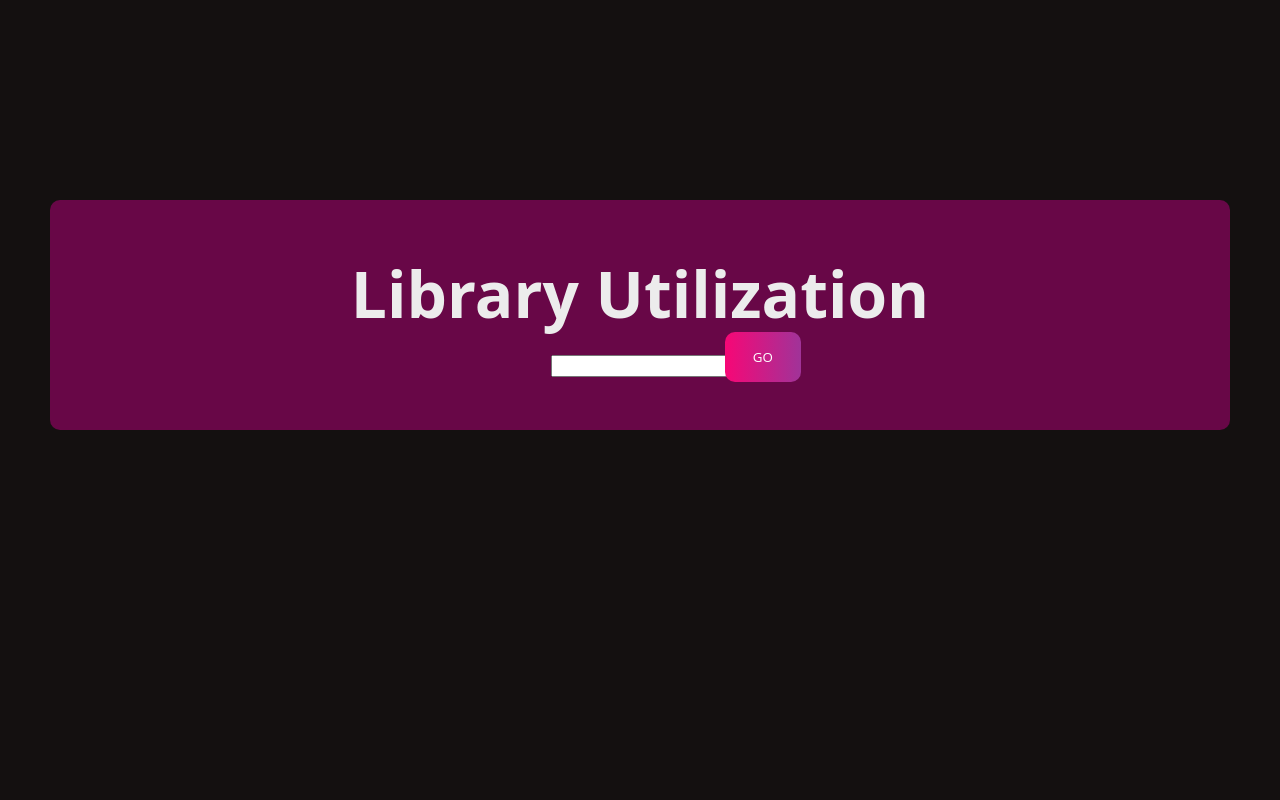
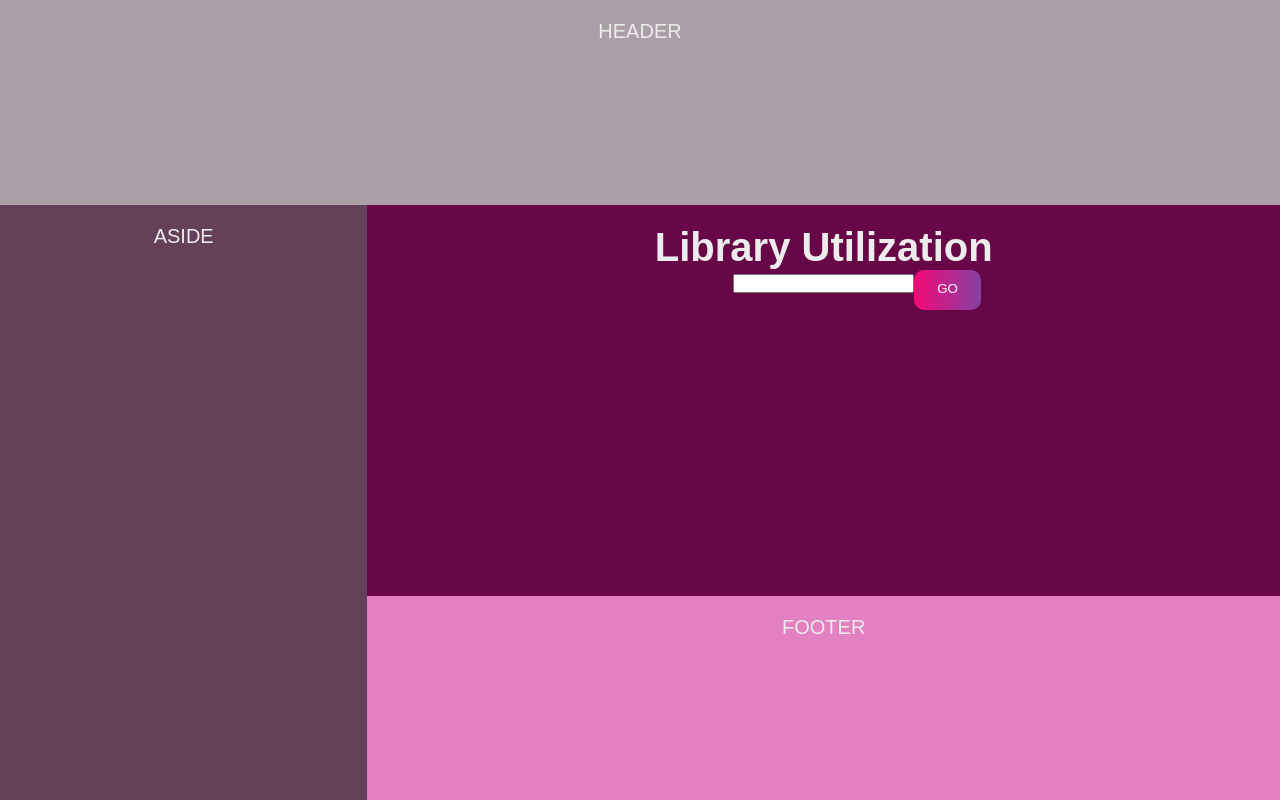
Before and after one commit to kostoglou/LibraryUtilization, a React (Create React App) app: page / in a window 1280 px wide. Built offline with nearby package versions, Linux system fonts and the light colour scheme.

Commit message:
Grid / Css

```diff
--- a/src/App.css
+++ b/src/App.css
@@ -1,40 +1,56 @@
-body{
-  color: #ececec;
-  min-height: 100%;
-  font-family: sans-serif;
-  font-size: 2rem;
-  background-color: #141010;
+* {
+  box-sizing: border-box;
+  padding: 0;
   margin: 0;
+
 }
 
-body > * {
+#body{
+  color: #ececec;
+  font-family: sans-serif;
+  font-size: 20px;
   text-align: center;
-  padding: 50px;
-  /*outline: solid 5px #385170;*/
-  border-radius: 10px;
-}
+  background-color: #121720;
+  margin: 0 ;
+  min-height: 100vh;
 
-.header{
-  grid-area: header;
-}
+  display: grid;
+  grid-template-areas:
+  'header header header'
+  'aside main main'
+  'aside main main'
+  'aside footer footer'
 
-.sidebar{
-  grid-area: aside;
-}
+  ;
 
-.main{
-  grid-area: main;
-  background-color: #680747;
 }
 
 
-body {
-  display: grid;
-  grid:
-  "header"   100px
-  "aside"    50px
-  "main"     auto
+header{
+  grid-area: header;
+  background-color: #ac9ea7;
+  padding: 20px;
 }
+
+aside{
+  grid-area: aside;
+  background-color: #654059;
+  padding: 20px;
+}
+
+main{
+  grid-area: main;
+  background-color: #680747;
+  padding: 20px;
+}
+
+footer{
+  grid-area: footer;
+  background-color: #e280c1;
+  padding: 20px;
+}
+
+
 
 .investigate{
   position:relative;
@@ -53,7 +69,17 @@ body {
   border-top: 0.5px solid #ececec;
   border-left: 0.5px solid #ececec;
   transition: padding 0.5s ease 0s;
+  position: absolute;
+  border: none;
+  width: 15em;
+  height: auto;
+  line-height: 2em;
+  text-align: center;
   overflow: hidden;
+  background-size: 300%;
+  text-transform: uppercase;
+  cursor: pointer;
+  z-index: 1;
 }
 
 .investigate:hover{
@@ -110,29 +136,24 @@ body {
 ul{
   list-style: none;
   position: relative;
-  display: flex;
+
   flex-direction: column;
   gap: 30px;
   border-radius: 10px;
 }
 
-ul li {
-    padding: 2px;
+#listitems {
+    padding: 10px;
     background-color: #142d4c;
     position: relative;
     list-style: none;
     margin: auto;
+    flex-direction: column;
+    gap: 30px;
     border-radius: 10px;
-}
+  }
 
-* {
-  margin: 0;
-  padding: 0;
-  box-sizing: border-box;
-  font-family: 'Open Sans', sans-serif;
-}
-
-button{
+.backorgobutton{
   position: absolute;
   border: none;
   color: #ffffff;
@@ -148,7 +169,23 @@ button{
   z-index: 1;
 }
 
-button:hover{
+.gobutton{
+  position: absolute;
+  border: none;
+  color: #ffffff;
+  width: 5em;
+  height: 3em;
+  line-height: 2em;
+  text-align: center;
+  background: linear-gradient(90deg, #f70776, #8342a4, #af7195, #c3195d);
+  background-size: 300%;
+  border-radius: 10px;
+  text-transform: uppercase;
+  cursor: pointer;
+  z-index: 1;
+}
+
+.backorgobutton:hover{
   animation: animation 8s linear infinite;
   border: none;
 
@@ -159,7 +196,7 @@ button:hover{
   100% {background-position: 400%;}
 }
 
-button::before{
+.backorgobutton::before{
   content: "";
   position: absolute;
   top: -5px;
@@ -174,7 +211,7 @@ button::before{
 
 }
 
-button:hover::before{
+.backorgobutton:hover::before{
   filter: blur(10px);
 }
 
@@ -232,7 +269,7 @@ button:hover::before{
   }
 }
 
-.App-header {
+/*.App-header {
   background-color:#200f21;
   min-height: 100vh;
   display: flex;
@@ -241,7 +278,7 @@ button:hover::before{
   justify-content: center;
   font-size: calc(10px + 2vmin);
   color: white;
-}
+}*/
 
 .App-link {
   color: #61dafb;
--- a/src/App.js
+++ b/src/App.js
@@ -49,18 +49,19 @@ render(){
     {systemclass:"Class 3", firstmethod:"Method 1"},
   ]
     return (
-      <body >
-        <header class="header"> </header>
-        <aside class="sidebar"></aside>
-        <main class="main">
-          <h1 class="box" id='libraryUtilization'>Library Utilization</h1>
+      <body id="body">
+        <header> HEADER</header>
+        <aside> ASIDE</aside>
+        <main>
+          <h1 className="box" id='libraryUtilization'>Library Utilization</h1>
             {this.state.showWelcome && <Welcome ongoclick={this.handleGoClick}/>}
             {this.state.showTable && <MyTable onclickoftableoflibrary={this.handleClickofTableofLibrary}
                                               data={data} onbackclick={this.handleBackClick}/>}
             {this.state.showDiagram1 && <DiagramSystemtoApi onbacktoTableclick={this.handleBacktoTableClick}/>}
         </main>
+        <footer> FOOTER</footer>
+      </body>
 
-      </body>
   );
 }
 }
--- a/src/components/aboutmethod.jsx
+++ b/src/components/aboutmethod.jsx
@@ -1,4 +1,5 @@
 
+import { grid } from '@mui/system';
 import React, { useEffect, useRef } from 'react';
 import { Network } from 'vis-network';
 
@@ -32,7 +33,7 @@ function AboutMethod(){
 
         return (
 
-            <div ref={container} style={{ height: '500px', width: '800px' }} />
+            <div ref={container} style={{ backgroundColor:'#ac9ea7', alignItems:'center', borderRadius:'50px', height: '500px', width: '800px' }} />
 
 
          );
--- a/src/components/diagramSystemtoApi.jsx
+++ b/src/components/diagramSystemtoApi.jsx
@@ -16,7 +16,7 @@ class DiagramSystemtoApi extends Component  {
 
       const systemClassestoLibrary=[ "class1", "class2", "class3", "class4"]
       const listItems = systemClassestoLibrary.map((i) =>
-      <li key={i} onClick={(event)=> this.onClickListItem(event,i)} >
+      <li id="listitems" key={i} onClick={(event)=> this.onClickListItem(event,i)} >
         {i}
       </li>
     );
@@ -24,19 +24,19 @@ class DiagramSystemtoApi extends Component  {
 
         return (
           <React.Fragment>
-              <div >
+              <main >
                 <ul>{listItems}</ul>
 
-                </div >
+                </main >
 
                 {this.state.showInfoaboutMethod &&
-                <div>
+                <main>
                   <AboutMethod />
                   <AboutMethod />
                   <AboutMethod />
-                </div>
+                </main>
                }
-                <button onClick={this.props.onbacktoTableclick}>Back</button>
+                <button className="backorgobutton" onClick={this.props.onbacktoTableclick}>Back</button>
             </React.Fragment>
 
        );
--- a/src/components/mytable.jsx
+++ b/src/components/mytable.jsx
@@ -45,7 +45,7 @@ class MyTable extends Component {
               dataIndex: '',
               key: 'd',
               render: (text, record) => (
-                <button class="investigate" onClick={e => this.onClick(record.library, e)} href="#">
+                <button className="investigate" onClick={e => this.onClick(record.library, e)} href="#">
                   investigate <span><HiArrowRightCircle /></span>
                 </button>
               ),
@@ -57,12 +57,8 @@ class MyTable extends Component {
 
               <main>
                 <Table columns={columns} data={this.props.data} />
-                <button onClick={this.props.onbackclick}>Back</button>
+                <button className="backorgobutton" onClick={this.props.onbackclick}>Back</button>
               </main>
-
-
-
-
 
           </React.Fragment>
         );
--- a/src/components/welcome.jsx
+++ b/src/components/welcome.jsx
@@ -8,8 +8,8 @@ class Welcome extends Component {
         return (
             <React.Fragment>
                 <div >
-                    <input class="input" type="url" id="projectUrl" name="projectUrl"></input>
-                    <button onClick={this.props.ongoclick}>GO</button>
+                    <input className="input" type="url" id="projectUrl" name="projectUrl"></input>
+                    <button className="gobutton" onClick={this.props.ongoclick}>GO</button>
 
 
                 </div>
```
